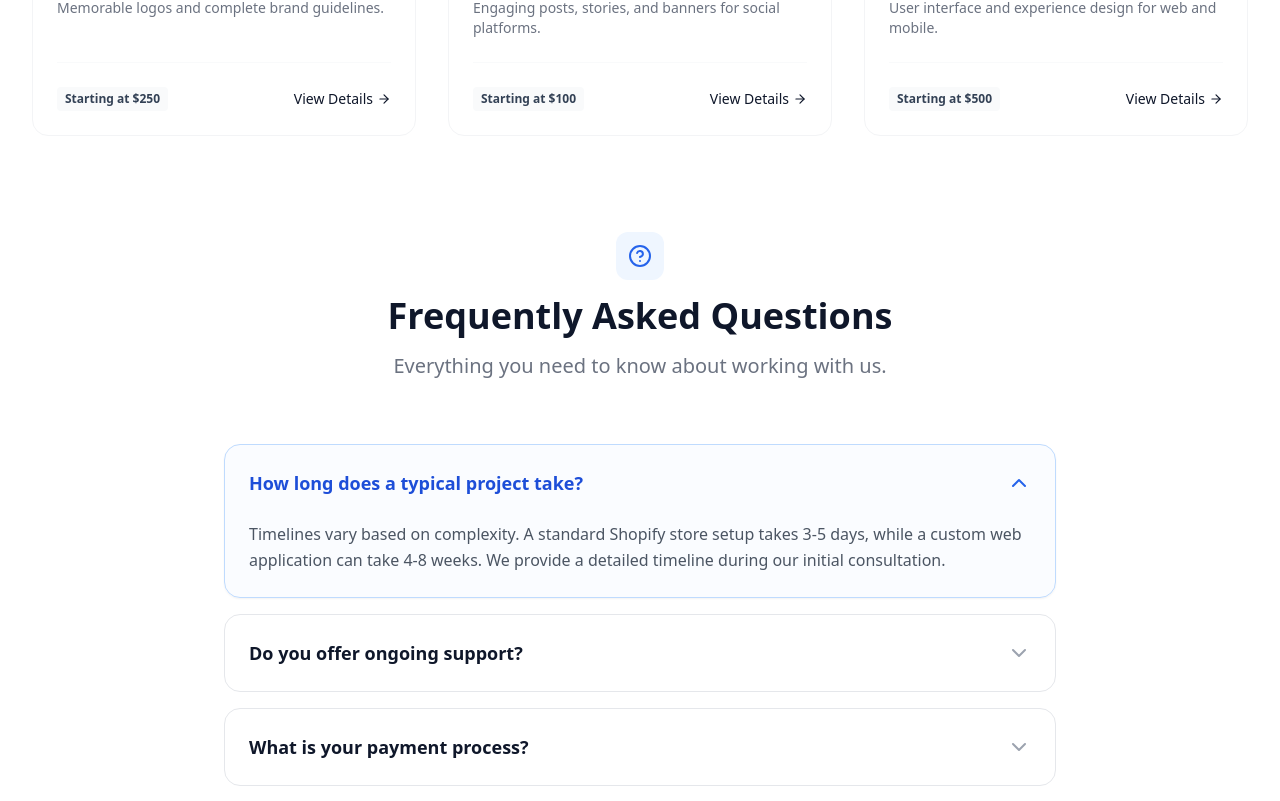
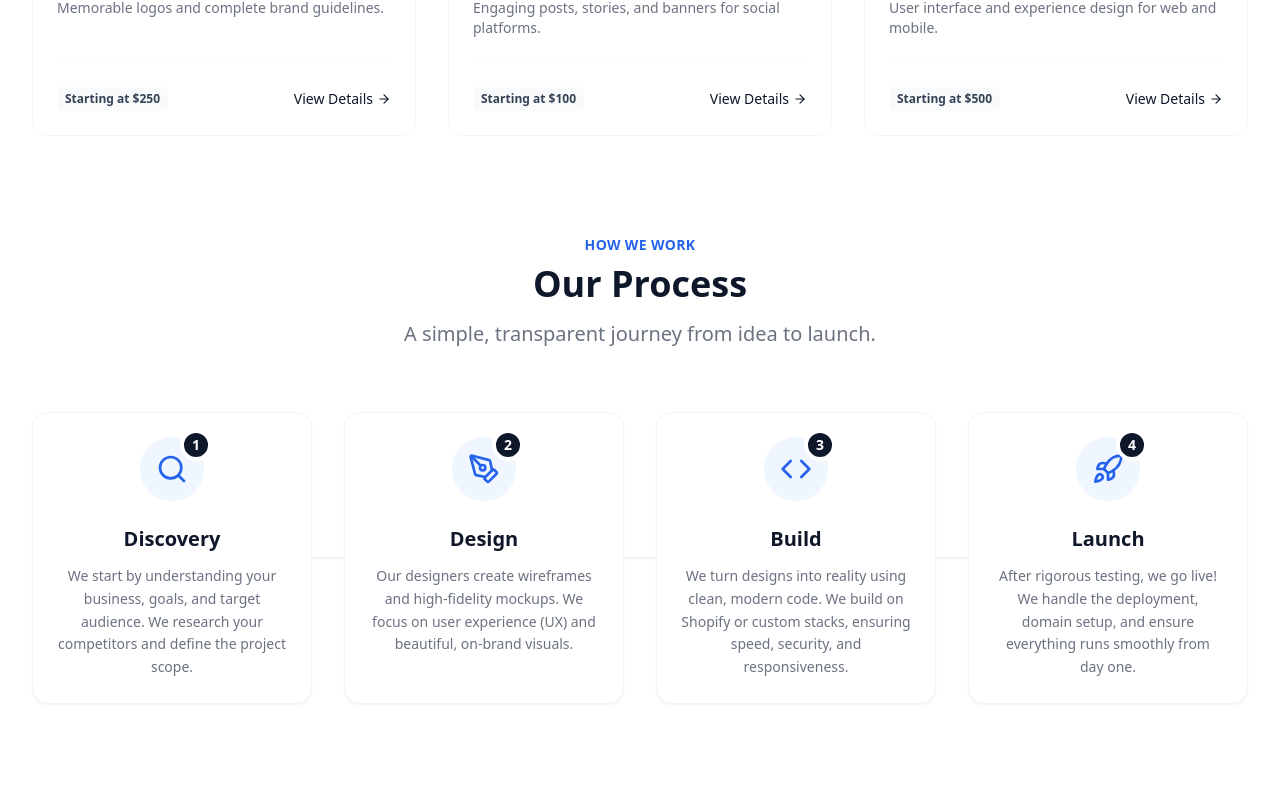
Before and after one commit to amgst/PixelPro, a React (Vite) app: page /services in a window 1280 px wide. Shown: the part 1395-2196 px from the top of the page. Built offline with nearby package versions, Linux system fonts and the light colour scheme.

Commit message:
feat: Introduce Services page with process timeline, add sitemap, and integrate Google Analytics.

```diff
--- /dev/null
+++ b/components/ProcessTimeline.tsx
@@ -0,0 +1,71 @@
+import React from 'react';
+import { Search, PenTool, Code, Rocket } from 'lucide-react';
+
+const steps = [
+    {
+        id: 1,
+        title: 'Discovery',
+        description: 'We start by understanding your business, goals, and target audience. We research your competitors and define the project scope.',
+        icon: Search,
+    },
+    {
+        id: 2,
+        title: 'Design',
+        description: 'Our designers create wireframes and high-fidelity mockups. We focus on user experience (UX) and beautiful, on-brand visuals.',
+        icon: PenTool,
+    },
+    {
+        id: 3,
+        title: 'Build',
+        description: 'We turn designs into reality using clean, modern code. We build on Shopify or custom stacks, ensuring speed, security, and responsiveness.',
+        icon: Code,
+    },
+    {
+        id: 4,
+        title: 'Launch',
+        description: 'After rigorous testing, we go live! We handle the deployment, domain setup, and ensure everything runs smoothly from day one.',
+        icon: Rocket,
+    },
+];
+
+const ProcessTimeline: React.FC = () => {
+    return (
+        <section className="py-24 bg-white">
+            <div className="max-w-7xl mx-auto px-4 sm:px-6 lg:px-8">
+                <div className="text-center mb-16">
+                    <span className="text-blue-600 font-semibold tracking-wide uppercase text-sm">How We Work</span>
+                    <h2 className="text-3xl md:text-4xl font-bold text-slate-900 mt-2 mb-4">Our Process</h2>
+                    <p className="text-xl text-gray-500 max-w-2xl mx-auto">
+                        A simple, transparent journey from idea to launch.
+                    </p>
+                </div>
+
+                <div className="relative">
+                    {/* Connecting Line (Desktop) */}
+                    <div className="hidden md:block absolute top-1/2 left-0 w-full h-0.5 bg-gray-100 -translate-y-1/2 z-0"></div>
+
+                    <div className="grid grid-cols-1 md:grid-cols-4 gap-8 relative z-10">
+                        {steps.map((step, index) => (
+                            <div key={step.id} className="relative group">
+                                <div className="bg-white p-6 rounded-2xl border border-gray-100 shadow-sm hover:shadow-lg transition-all duration-300 text-center h-full">
+                                    <div className="w-16 h-16 mx-auto bg-blue-50 rounded-full flex items-center justify-center mb-6 group-hover:scale-110 transition-transform duration-300 relative">
+                                        <step.icon className="text-blue-600" size={32} />
+                                        <div className="absolute -top-2 -right-2 w-8 h-8 bg-slate-900 text-white rounded-full flex items-center justify-center font-bold text-sm border-4 border-white">
+                                            {step.id}
+                                        </div>
+                                    </div>
+                                    <h3 className="text-xl font-bold text-slate-900 mb-3">{step.title}</h3>
+                                    <p className="text-gray-500 text-sm leading-relaxed">
+                                        {step.description}
+                                    </p>
+                                </div>
+                            </div>
+                        ))}
+                    </div>
+                </div>
+            </div>
+        </section>
+    );
+};
+
+export default ProcessTimeline;
--- a/index.html
+++ b/index.html
@@ -6,6 +6,17 @@
   <meta name="viewport" content="width=device-width, initial-scale=1.0" />
   <title>wbify</title>
   <script src="https://cdn.tailwindcss.com"></script>
+
+  <!-- Google tag (gtag.js) -->
+  <script async src="https://www.googletagmanager.com/gtag/js?id=G-EB1Z519BGJ"></script>
+  <script>
+    window.dataLayer = window.dataLayer || [];
+    function gtag() { dataLayer.push(arguments); }
+    gtag('js', new Date());
+
+    gtag('config', 'G-EB1Z519BGJ');
+  </script>
+
   <script>
     tailwind.config = {
       theme: {
--- a/pages/Services.tsx
+++ b/pages/Services.tsx
@@ -3,6 +3,7 @@ import { Link } from 'react-router-dom';
 import { ArrowRight, ExternalLink } from 'lucide-react';
 import { SERVICE_CATEGORIES } from '../data/servicesData';
 import FAQ from '../components/FAQ';
+import ProcessTimeline from '../components/ProcessTimeline';
 
 const Services: React.FC = () => {
 
@@ -76,6 +77,9 @@ const Services: React.FC = () => {
         ))}
       </div>
 
+      {/* Process Timeline */}
+      <ProcessTimeline />
+
       {/* FAQ Section */}
       <FAQ />
 
```
Also changed, not shown: 1 other file (tests, documents, lock files or other folders).
